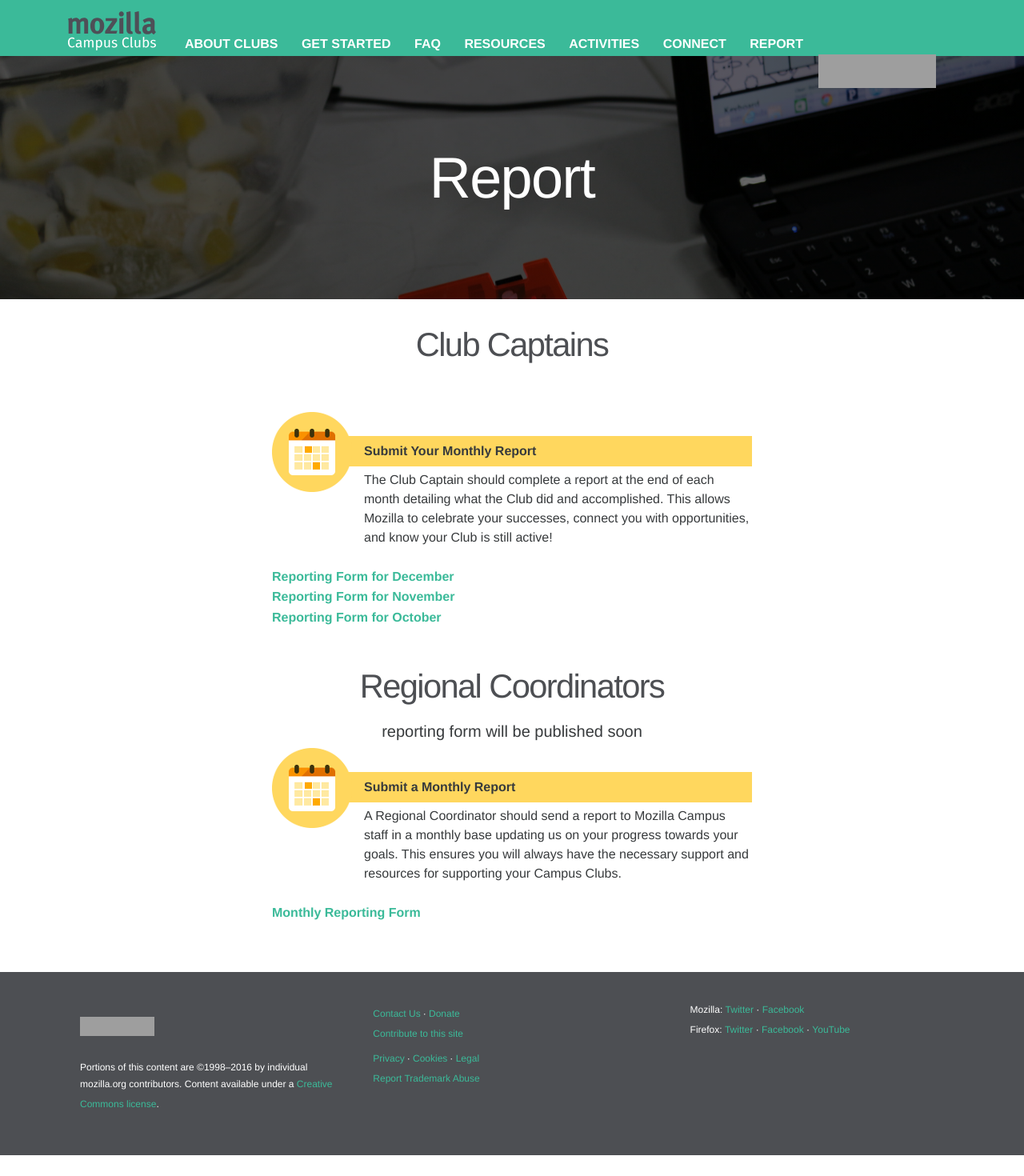
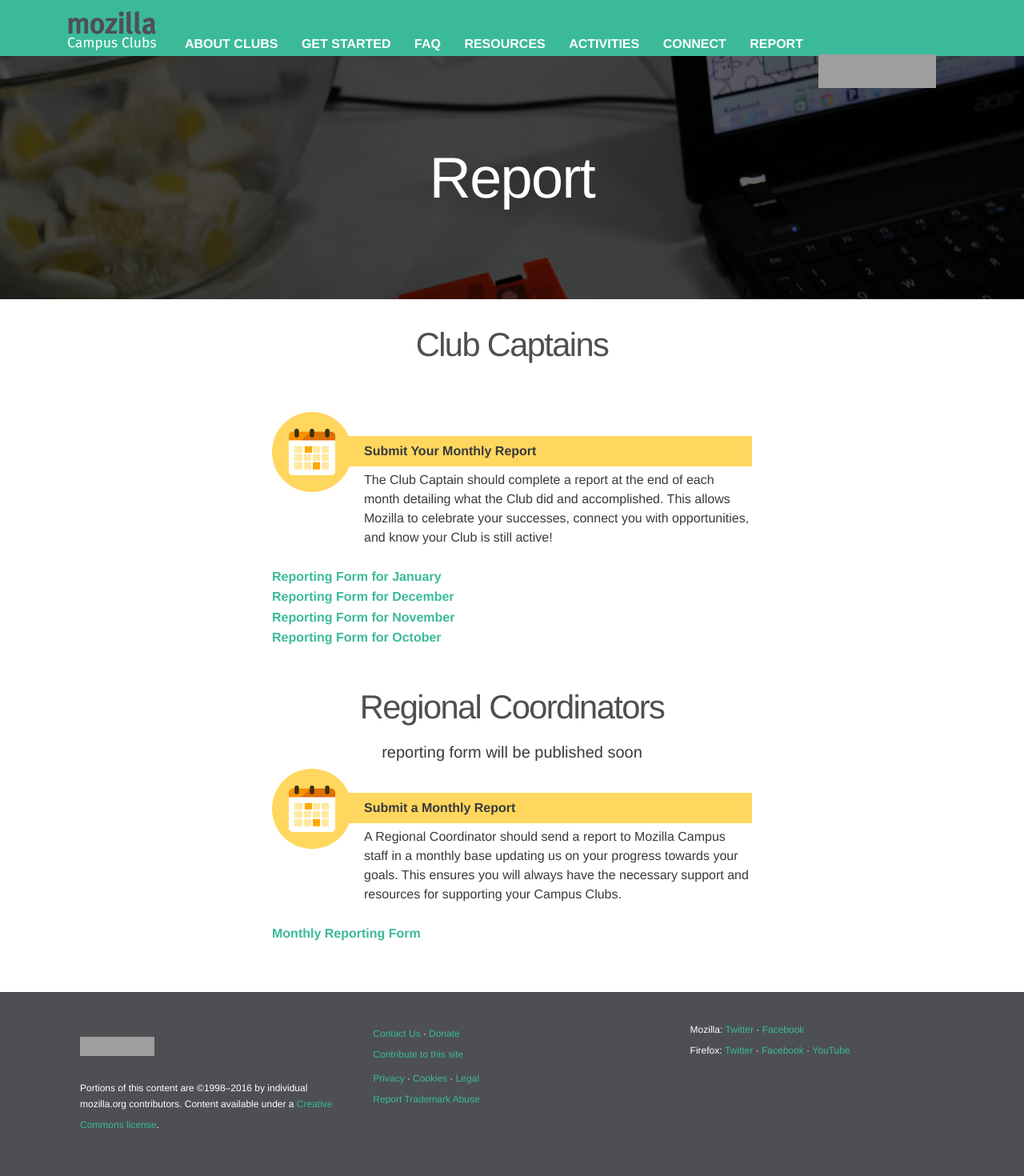
Before and after one commit to mozilla/mozilla-campus-clubs, a Jekyll site: the page built from _pages/report.md, in a window 1280 px wide. Shown: the whole page at 80% size. Built offline with Jekyll 4.4.1, drawn with Linux system fonts in a browser that asks for light colours; some web fonts are replaced; before the commit the page ends 1444 px from its top, so only the background shows below that; grey boxes are pictures that could not be loaded.

Commit message:
Add January's reporting form

```diff
--- a/_pages/report.md
+++ b/_pages/report.md
@@ -19,6 +19,8 @@ ref: resources
   The Club Captain should complete a report at the end of each month detailing what the Club did and accomplished. This allows Mozilla to celebrate your successes, connect you with opportunities, and know your Club is still active!
   <br>
   <br>
+    <a href="https://docs.google.com/forms/d/e/1FAIpQLSfZkPo4KCG0SZnkC4EUUYaSiKxWD28ezGAPW0TlvCyN_LoT5g/viewform">Reporting Form for January</a>
+    <br>
   <a href="https://docs.google.com/forms/d/e/1FAIpQLScLjH958SXZLJtHikT-_a0-3SJRQxp3Xc3dx5pLQzow-zHEuw/viewform">Reporting Form for December</a>
   <br>
   <a href="https://docs.google.com/a/bacharakis.com/forms/d/e/1FAIpQLSd2kGZEQvXHoz0HlLEaokbeFy4-phjp0f8zWZA-6LlDMP6y4Q/viewform">Reporting Form for November</a>
```
